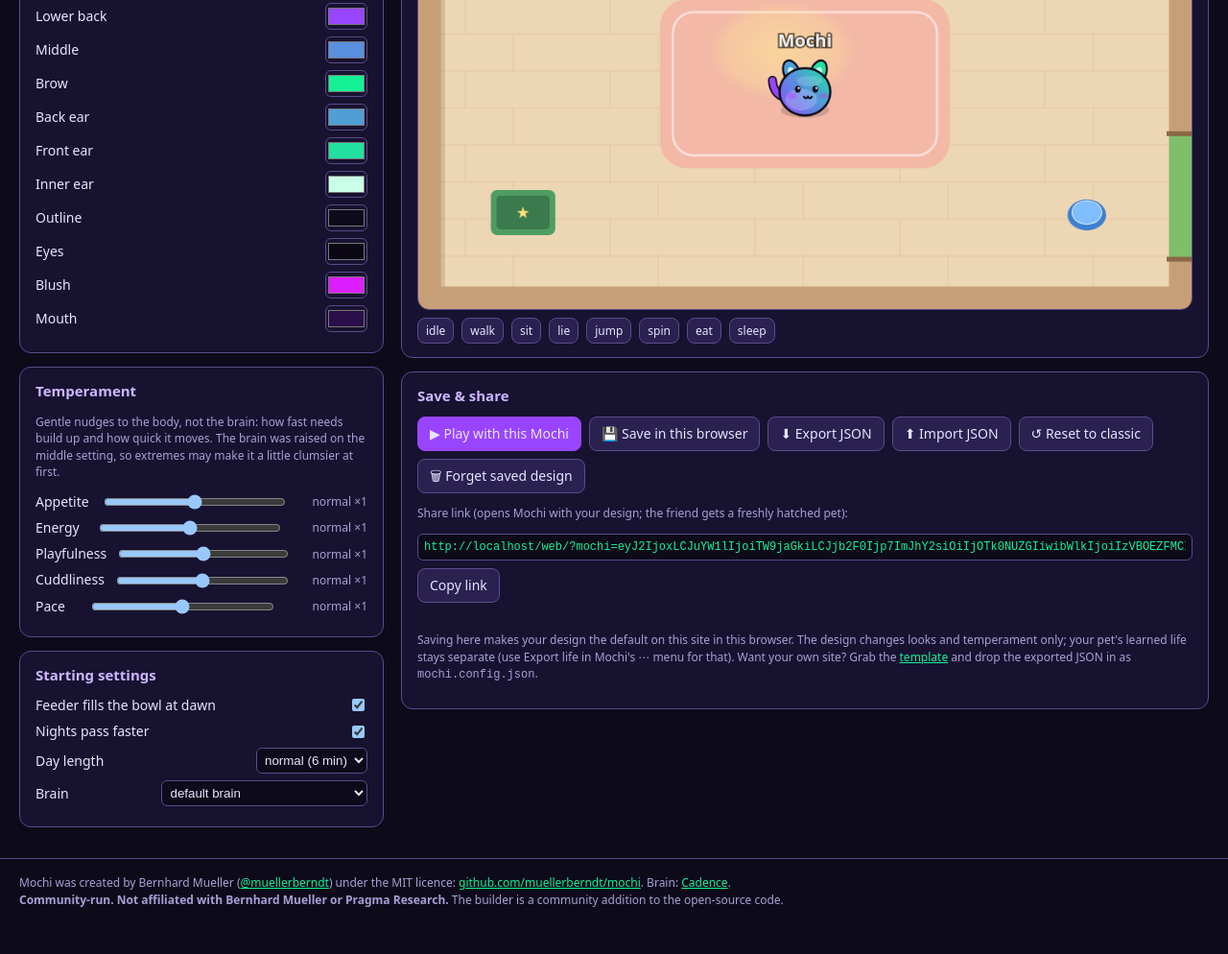
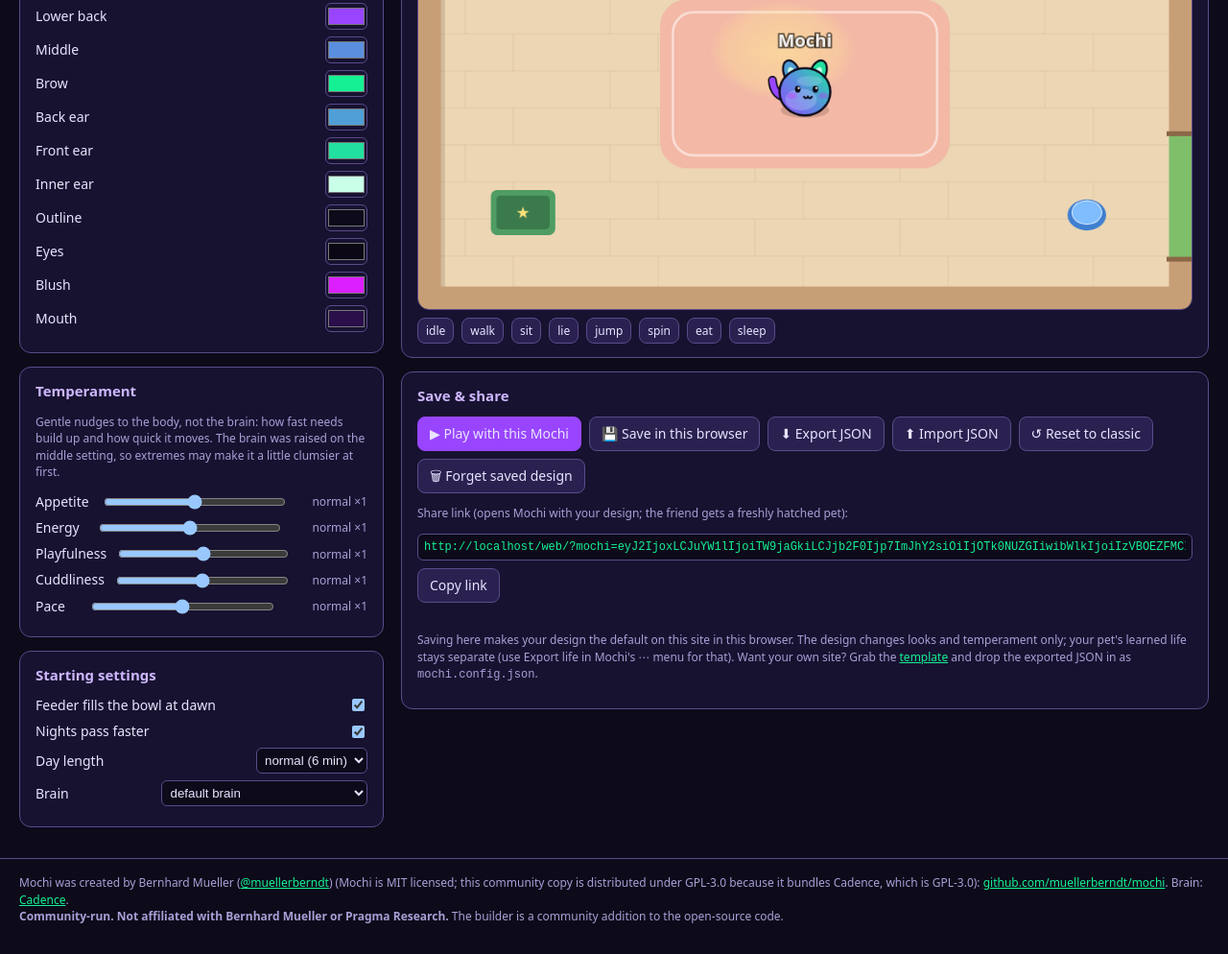
Before and after one commit to CadenceGinger/buildamochi, a website: page build/index.html in a window 1280 px wide. Shown: the part 305-1299 px from the top of the page at 96% size. Drawn offline with Linux system fonts and the light colour scheme.

Commit message:
Update license notices: GPL-3.0 (Cadence) + MIT (Mochi)

```diff
--- a/build/index.html
+++ b/build/index.html
@@ -76,7 +76,7 @@ footer{padding:16px 20px 30px;border-top:1px solid var(--line);font-size:12px;co
 </div>
 </main>
 <footer>
-Mochi was created by Bernhard Mueller (<a href="https://x.com/muellerberndt" target="_blank" rel="noopener">@muellerberndt</a>) under the MIT licence: <a href="https://github.com/muellerberndt/mochi" target="_blank" rel="noopener">github.com/muellerberndt/mochi</a>. Brain: <a href="https://github.com/muellerberndt/cadence" target="_blank" rel="noopener">Cadence</a>.<br>
+Mochi was created by Bernhard Mueller (<a href="https://x.com/muellerberndt" target="_blank" rel="noopener">@muellerberndt</a>) (Mochi is MIT licensed; this community copy is distributed under GPL-3.0 because it bundles Cadence, which is GPL-3.0): <a href="https://github.com/muellerberndt/mochi" target="_blank" rel="noopener">github.com/muellerberndt/mochi</a>. Brain: <a href="https://github.com/muellerberndt/cadence" target="_blank" rel="noopener">Cadence</a>.<br>
 <b>Community-run. Not affiliated with Bernhard Mueller or Pragma Research.</b> The builder is a community addition to the open-source code.
 </footer>
 <script type="module" src="builder.js?v=5"></script>
```
